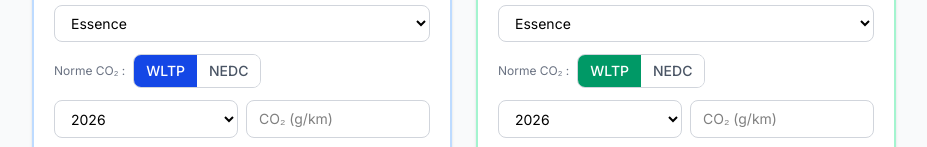
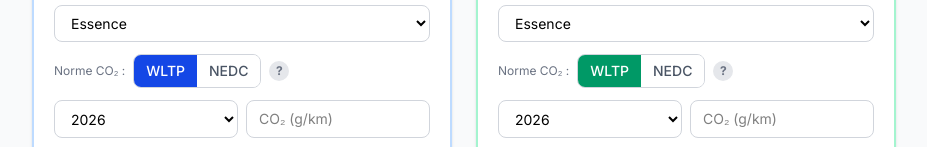
Before and after one commit to VicdSpt/CarTax, a Next.js app: page /comparaison in a window 1280 px wide. Shown: the part 234-381 px from the top of the page, without its empty margins (176-1103 px from the left). Built offline with nearby package versions, Linux system fonts and the light colour scheme.

Commit message:
feat: add WLTP/NEDC info tooltip in VehicleForm

```diff
--- a/components/VehicleForm.tsx
+++ b/components/VehicleForm.tsx
@@ -34,6 +34,7 @@ export default function VehicleForm({ onSubmit, loading, accentColor = 'blue' }:
     co2Norm: 'wltp',
     kw: 0,
   })
+  const [showNormTooltip, setShowNormTooltip] = useState(false)
 
   const accent = accentColor === 'green'
     ? 'bg-emerald-600 hover:bg-emerald-700'
@@ -77,6 +78,41 @@ export default function VehicleForm({ onSubmit, loading, accentColor = 'blue' }:
                 {norm.toUpperCase()}
               </button>
             ))}
+          </div>
+
+          {/* Info tooltip */}
+          <div className="relative">
+            <button
+              type="button"
+              onMouseEnter={() => setShowNormTooltip(true)}
+              onMouseLeave={() => setShowNormTooltip(false)}
+              onClick={() => setShowNormTooltip(v => !v)}
+              className="w-5 h-5 rounded-full bg-gray-200 text-gray-500 text-xs font-bold hover:bg-gray-300 transition-colors flex items-center justify-center"
+              aria-label="Explication WLTP et NEDC"
+            >
+              ?
+            </button>
+
+            {showNormTooltip && (
+              <div className="absolute left-0 top-7 z-20 w-72 bg-white border border-gray-200 rounded-xl shadow-lg p-4 text-xs text-gray-600 leading-relaxed">
+                <p className="font-semibold text-gray-800 mb-2">WLTP vs NEDC — quelle différence ?</p>
+                <p className="mb-2">
+                  Ce sont deux méthodes de mesure des émissions CO₂ des véhicules.
+                </p>
+                <p className="mb-2">
+                  <span className="font-medium text-gray-800">WLTP</span> (depuis 2021) — méthode actuelle, plus réaliste. Les valeurs sont plus élevées car les tests sont plus proches des conditions réelles de conduite.
+                </p>
+                <p className="mb-2">
+                  <span className="font-medium text-gray-800">NEDC</span> (avant 2021) — ancienne méthode, valeurs généralement 15–25% plus basses que WLTP pour le même véhicule.
+                </p>
+                <p className="mb-2">
+                  Bruxelles utilise la valeur <span className="font-medium text-gray-800">WLTP</span> pour calculer la TMC depuis le 1er janvier 2021.
+                </p>
+                <p className="text-gray-400">
+                  💡 Vérifiez la case V7 de votre carte grise pour savoir quelle norme s'applique à votre véhicule.
+                </p>
+              </div>
+            )}
           </div>
         </div>
       )}
```
